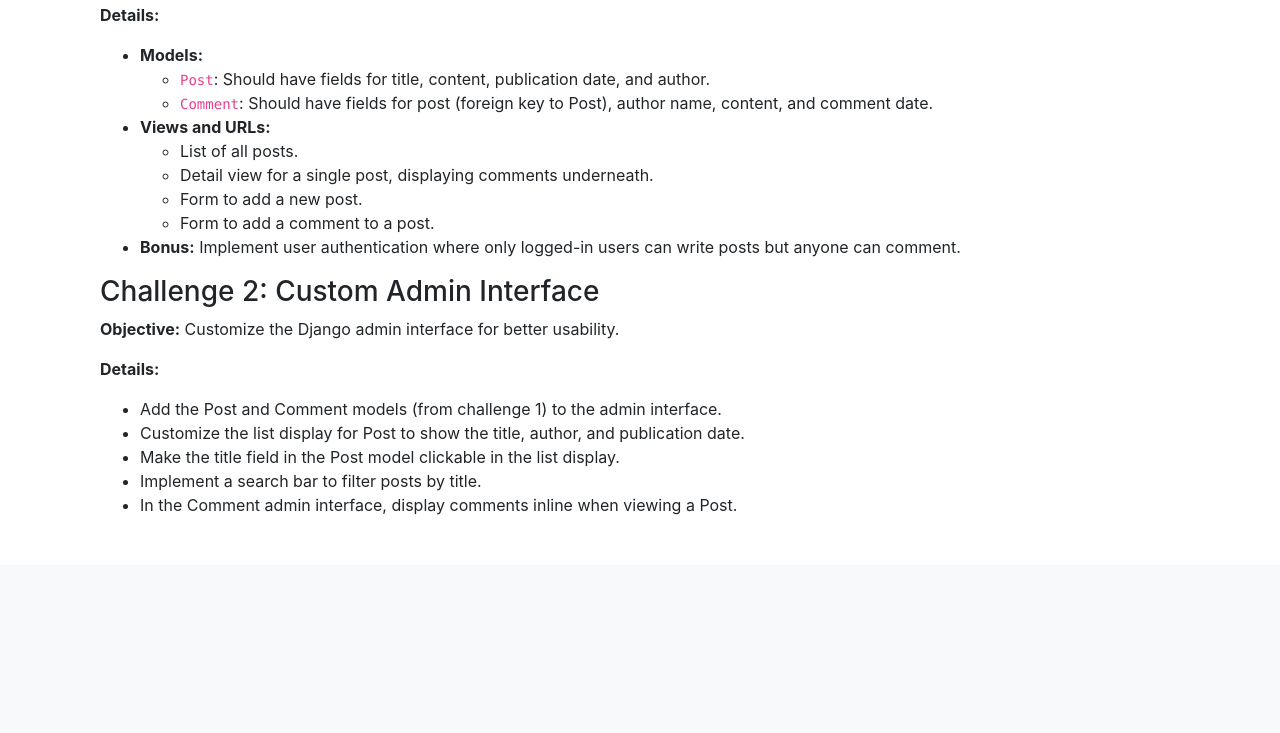
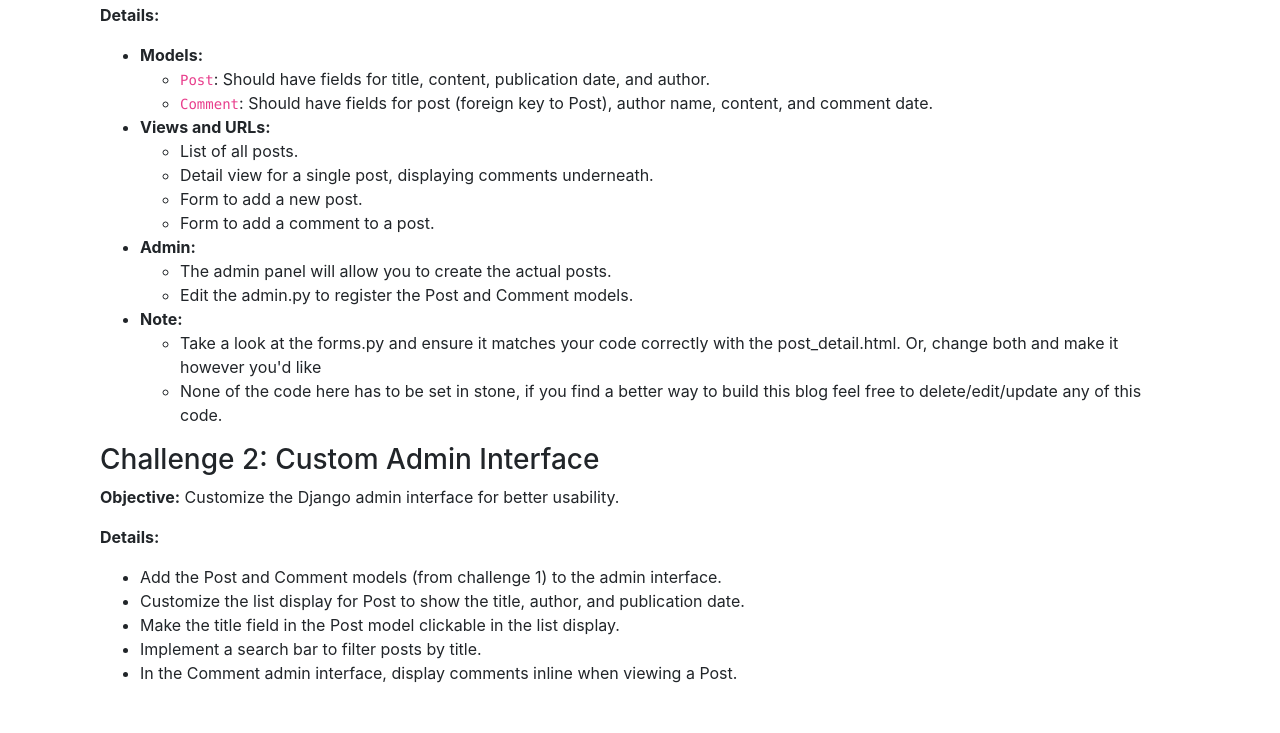
Before and after one commit to JVictor-Silva93/django_assessment, a Django app: page / in a window 1280 px wide. Shown: the part 2219-2952 px from the top of the page. Before the commit the page ends 2734 px from the top, so only its background shows below. Run offline with Django 4.2, Linux system fonts and the light colour scheme; some libraries are stand-ins or nearby versions.

Commit message:
updated limitations.

```diff
--- a/AssessmentBlog/blog/templates/blog/index.html
+++ b/AssessmentBlog/blog/templates/blog/index.html
@@ -159,7 +159,19 @@
                     <li>Form to add a comment to a post.</li>
                 </ul>
             </li>
-            <li><strong>Bonus:</strong> Implement user authentication where only logged-in users can write posts but anyone can comment.</li>
+            <li><strong>Admin:</strong>
+                <ul>
+                    <li>The admin panel will allow you to create the actual posts.</li>
+                    <li>Edit the admin.py to register the Post and Comment models.</li>
+                </ul>
+            </li>
+            <li><strong>Note:</strong>
+                <ul>
+                    <li> Take a look at the forms.py and ensure it matches your code correctly with the post_detail.html.
+                    Or, change both and make it however you'd like</li>
+                    <li>None of the code here has to be set in stone, if you find a better way to build this blog feel free to delete/edit/update any of this code.</li>
+                </ul>
+            </li>
         </ul>
     </div>
 
```
Also changed, not shown: AssessmentBlog/blog/forms.py (added, +7 -0 lines).
